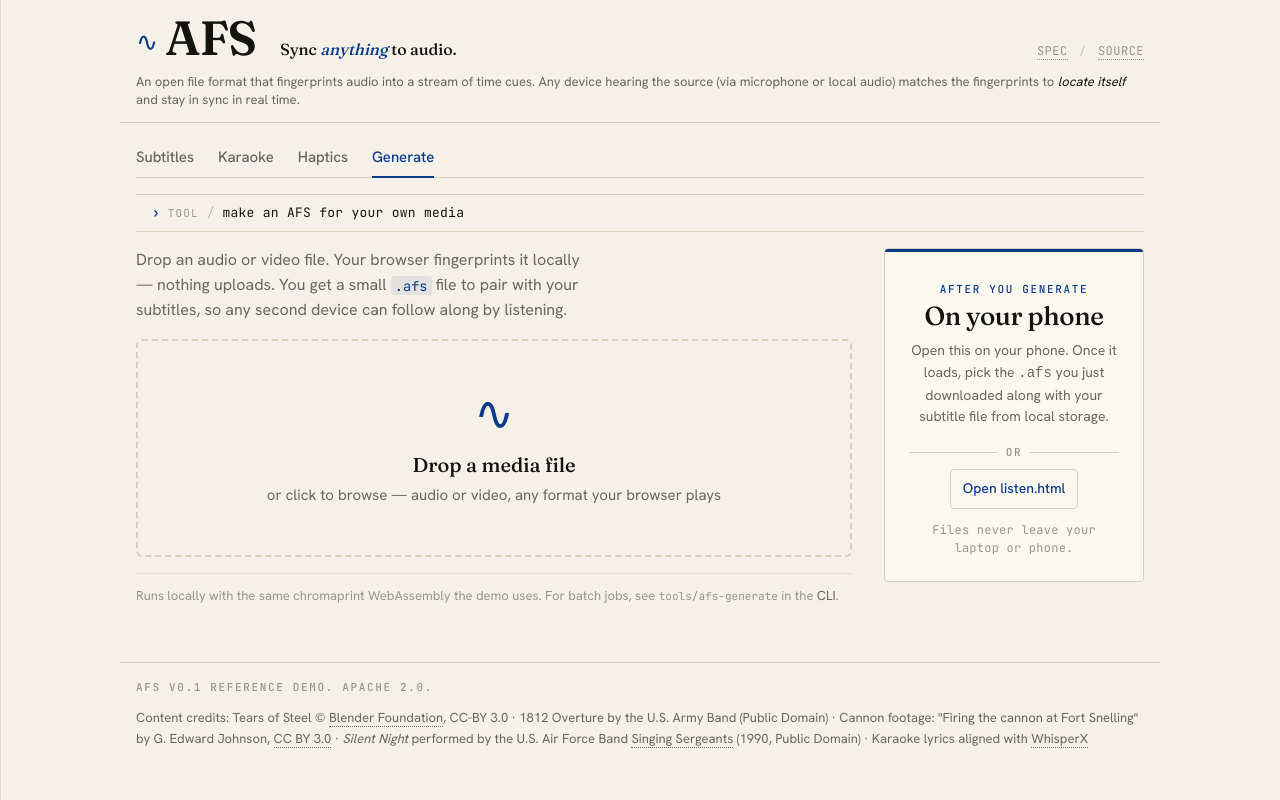
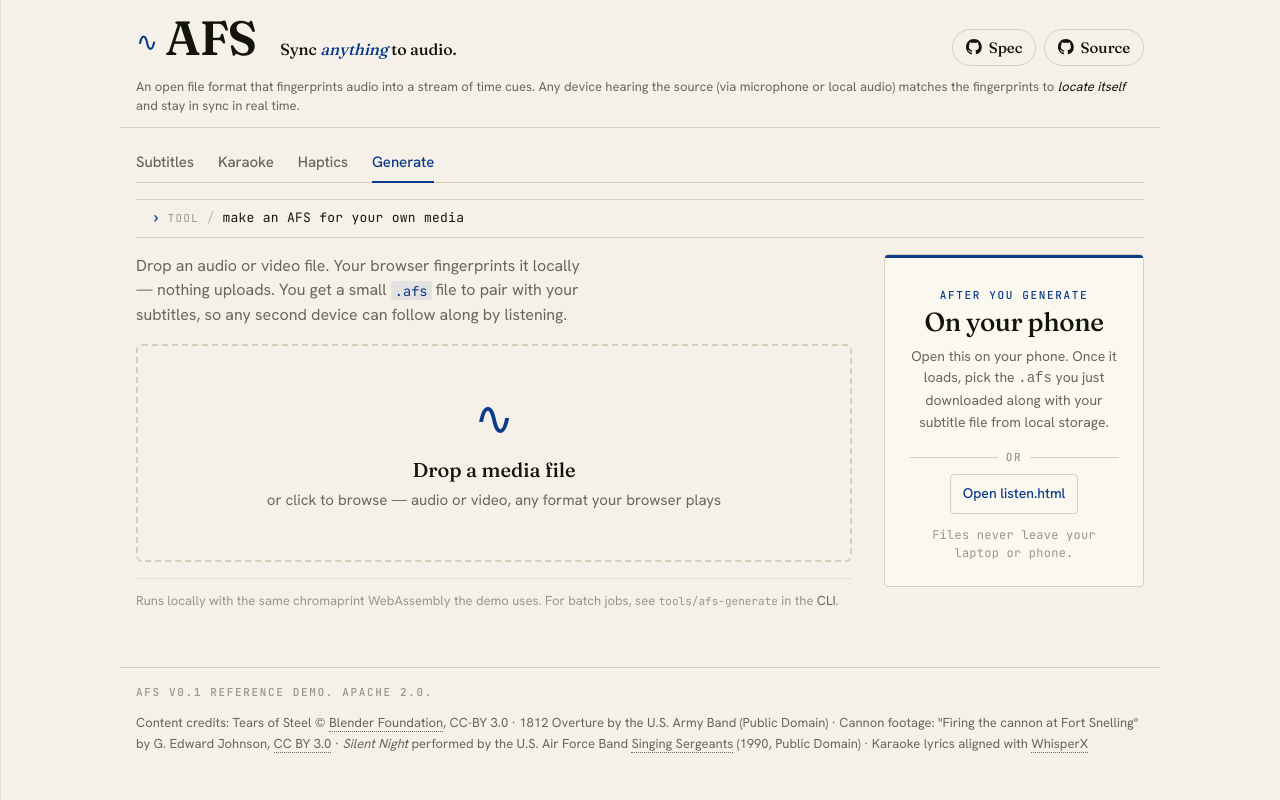
Before and after one commit to dariodf/afs-tools, a website: page demo/generate.html in a window 1280 px wide. Drawn offline with Linux system fonts and the light colour scheme.

Commit message:
Demo: clearer Listen-page tap target + GitHub-marked masthead links
Friends testing the listen page were confused by the "tap to
listen" status at the top of the screen — they tapped where the
instruction was rather than the start button below. Drop the
status instruction, make the button copy the affordance:
"Tap to start listening".

Masthead Spec/Source links were small uppercase monospace text
that read more like footnotes than navigation. Switch to display-
font pill chips with the GitHub mark inline so the destination is
unambiguous and the links don't disappear next to the wordmark.

```diff
--- a/demo/generate.html
+++ b/demo/generate.html
@@ -22,9 +22,14 @@
         </a>
         <h1 class="tagline">Sync <em>anything</em> to audio.</h1>
         <nav class="masthead-links" aria-label="Project links">
-          <a href="https://github.com/dariodf/afs">Spec</a>
-          <span aria-hidden="true">/</span>
-          <a href="https://github.com/dariodf/afs-tools">Source</a>
+          <a href="https://github.com/dariodf/afs">
+            <svg class="gh-icon" viewBox="0 0 16 16" aria-hidden="true" focusable="false"><path fill="currentColor" d="M8 0C3.58 0 0 3.58 0 8c0 3.54 2.29 6.53 5.47 7.59.4.07.55-.17.55-.38 0-.19-.01-.82-.01-1.49-2.01.37-2.53-.49-2.69-.94-.09-.23-.48-.94-.82-1.13-.28-.15-.68-.52-.01-.53.63-.01 1.08.58 1.23.82.72 1.21 1.87.87 2.33.66.07-.52.28-.87.51-1.07-1.78-.2-3.64-.89-3.64-3.95 0-.87.31-1.59.82-2.15-.08-.2-.36-1.02.08-2.12 0 0 .67-.21 2.2.82.64-.18 1.32-.27 2-.27.68 0 1.36.09 2 .27 1.53-1.04 2.2-.82 2.2-.82.44 1.1.16 1.92.08 2.12.51.56.82 1.27.82 2.15 0 3.07-1.87 3.75-3.65 3.95.29.25.54.73.54 1.48 0 1.07-.01 1.93-.01 2.2 0 .21.15.46.55.38A8.012 8.012 0 0 0 16 8c0-4.42-3.58-8-8-8z"/></svg>
+            <span>Spec</span>
+          </a>
+          <a href="https://github.com/dariodf/afs-tools">
+            <svg class="gh-icon" viewBox="0 0 16 16" aria-hidden="true" focusable="false"><path fill="currentColor" d="M8 0C3.58 0 0 3.58 0 8c0 3.54 2.29 6.53 5.47 7.59.4.07.55-.17.55-.38 0-.19-.01-.82-.01-1.49-2.01.37-2.53-.49-2.69-.94-.09-.23-.48-.94-.82-1.13-.28-.15-.68-.52-.01-.53.63-.01 1.08.58 1.23.82.72 1.21 1.87.87 2.33.66.07-.52.28-.87.51-1.07-1.78-.2-3.64-.89-3.64-3.95 0-.87.31-1.59.82-2.15-.08-.2-.36-1.02.08-2.12 0 0 .67-.21 2.2.82.64-.18 1.32-.27 2-.27.68 0 1.36.09 2 .27 1.53-1.04 2.2-.82 2.2-.82.44 1.1.16 1.92.08 2.12.51.56.82 1.27.82 2.15 0 3.07-1.87 3.75-3.65 3.95.29.25.54.73.54 1.48 0 1.07-.01 1.93-.01 2.2 0 .21.15.46.55.38A8.012 8.012 0 0 0 16 8c0-4.42-3.58-8-8-8z"/></svg>
+            <span>Source</span>
+          </a>
         </nav>
       </div>
       <p class="lede">An open file format that fingerprints audio into a stream of time cues. Any device hearing the source (via microphone or local audio) matches the fingerprints to <em>locate itself</em> and stay in sync in real time.</p>
--- a/demo/src/listen.js
+++ b/demo/src/listen.js
@@ -114,7 +114,7 @@ function maybeFinishPicking() {
   els.pick.hidden = true;
   els.startBtn.hidden = false;
   els.pickStatus.textContent = "";
-  setStatus("tap to listen");
+  setStatus("");
 }
 
 async function preloadFromUrl(afsUrlStr, srtUrlStr) {
@@ -127,7 +127,7 @@ async function preloadFromUrl(afsUrlStr, srtUrlStr) {
   afsUrl = afsUrlStr;
   els.pick.hidden = true;
   els.startBtn.hidden = false;
-  setStatus("tap to listen");
+  setStatus("");
 }
 
 els.pickAfs.addEventListener("change", (e) => {
--- a/demo/style.css
+++ b/demo/style.css
@@ -241,28 +241,39 @@ header {
 }
 
 .masthead-links {
-  font-family: var(--font-mono);
-  font-size: 0.75rem;
-  letter-spacing: 0.04em;
-  text-transform: uppercase;
-  color: var(--fg-muted);
+  display: inline-flex;
+  align-items: center;
+  gap: var(--s-2);
+  font-family: var(--font-display);
+  font-size: 0.9375rem;
+  font-weight: 500;
+  color: var(--fg);
   margin: 0;
   white-space: nowrap;
 }
 
 .masthead-links a {
+  display: inline-flex;
+  align-items: center;
+  gap: 0.45em;
   color: inherit;
-  border-bottom: 1px dotted currentColor;
-}
-
-.masthead-links a:hover {
+  text-decoration: none;
+  padding: 0.4em 0.85em;
+  border: 1px solid var(--rule);
+  border-radius: 999px;
+  transition: border-color 150ms ease, color 150ms ease, background-color 150ms ease;
+}
+
+.masthead-links a:hover,
+.masthead-links a:focus-visible {
   color: var(--accent);
-  border-bottom-style: solid;
-}
-
-.masthead-links span {
-  opacity: 0.5;
-  margin: 0 0.3em;
+  border-color: var(--accent);
+}
+
+.masthead-links .gh-icon {
+  width: 1.05em;
+  height: 1.05em;
+  flex: none;
 }
 
 /* -----------------------------------------------------------------------
```
Also changed, not shown: demo/index.html (+8 -3 lines), demo/listen.html (+3 -3 lines).
